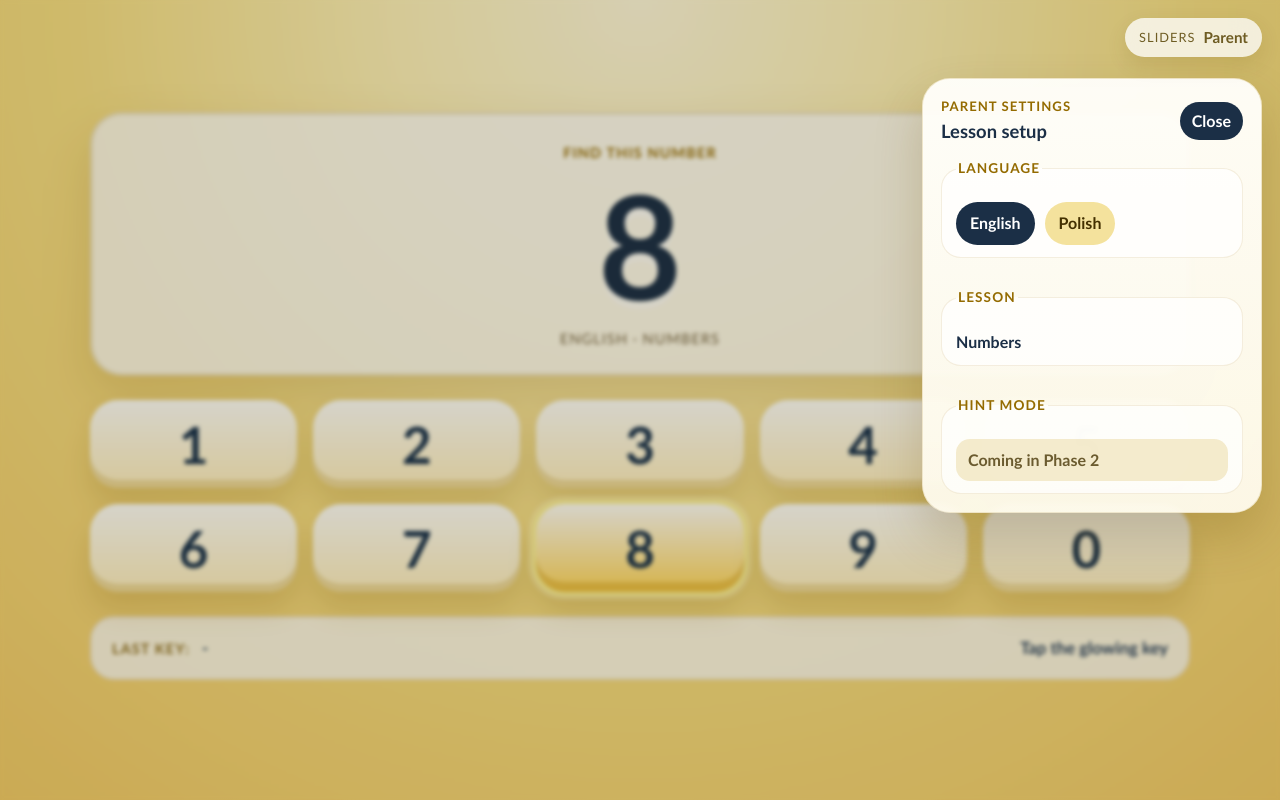
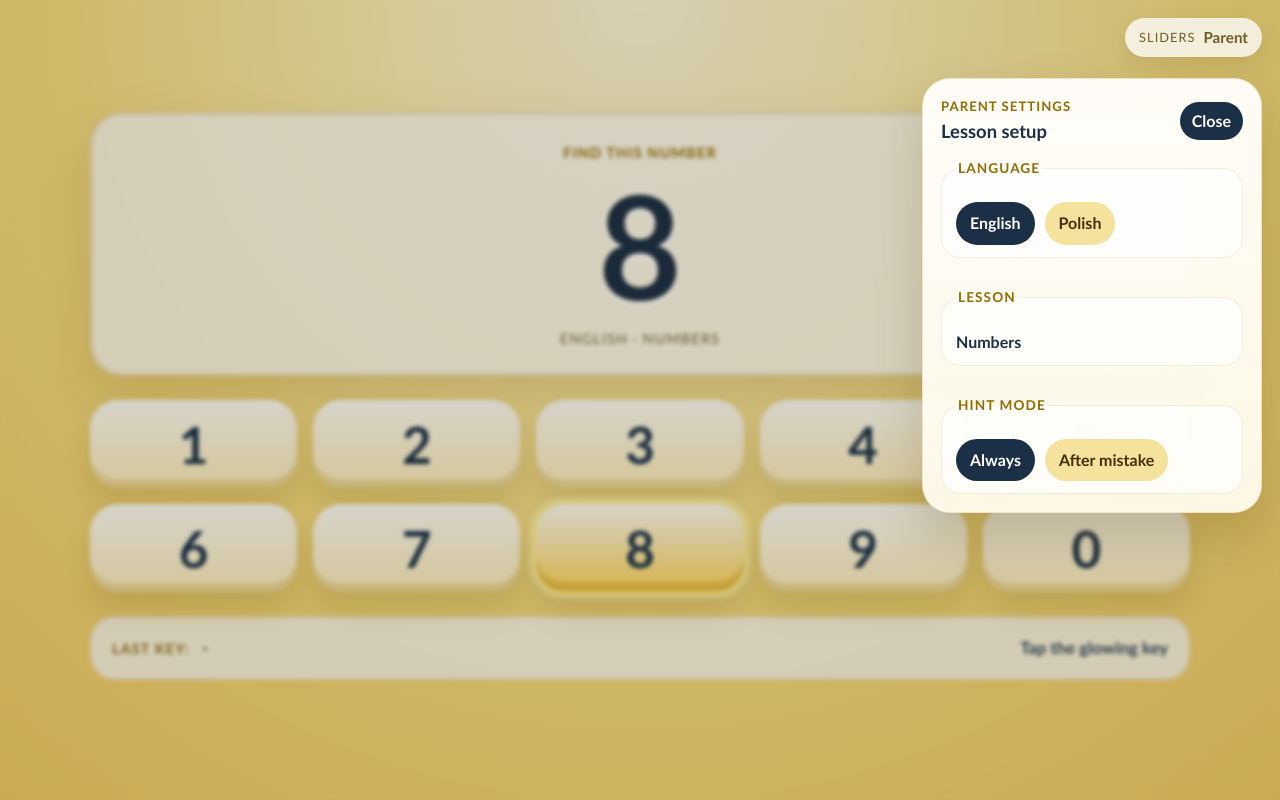
Before and after one commit to otiunov/keyboard_teacher, a React (Vite) app: page / in a window 1280 px wide. Both pictures are taken after a click on the button "Open parent settings". Built offline with nearby package versions, Linux system fonts and the light colour scheme.

Commit message:
Add cue-mode controls to parent settings

```diff
--- a/src/App.tsx
+++ b/src/App.tsx
@@ -5,7 +5,13 @@ import {
   getNumberKeyPresentation,
   submitNumberAnswer,
 } from './lesson'
-import { getLanguageOptions, getSessionCopy, type Language } from './session'
+import {
+  getCueModeOptions,
+  getLanguageOptions,
+  getSessionCopy,
+  type CueMode,
+  type Language,
+} from './session'
 import { speakText } from './speech'
 
 const numberRows = [
@@ -16,6 +22,7 @@ const numberKeys = numberRows.flat()
 
 function App() {
   const [language, setLanguage] = useState<Language>('en')
+  const [cueMode, setCueMode] = useState<CueMode>('always')
   const [isParentDrawerOpen, setIsParentDrawerOpen] = useState(false)
   const [lesson, setLesson] = useState(() => createNumberLessonState())
   const advanceTimerRef = useRef<number | null>(null)
@@ -151,15 +158,25 @@ function App() {
 
             <fieldset className="parent-drawer__group parent-drawer__group--hint">
               <legend>Hint mode</legend>
-              <p className="parent-drawer__hint-placeholder" aria-disabled="true">
-                Coming in Phase 2
-              </p>
+              <div className="parent-drawer__choices">
+                {getCueModeOptions().map((option) => (
+                  <button
+                    key={option.value}
+                    type="button"
+                    className="parent-drawer__choice"
+                    aria-pressed={cueMode === option.value}
+                    onClick={() => setCueMode(option.value)}
+                  >
+                    {option.label}
+                  </button>
+                ))}
+              </div>
             </fieldset>
           </div>
         </section>
       ) : null}
 
-      <section className="lesson-shell" aria-label="Numbers lesson">
+      <section className="lesson-shell" aria-label="Numbers lesson" data-cue-mode={cueMode}>
         <section
           className="prompt-beacon"
           role="region"
--- a/src/session.ts
+++ b/src/session.ts
@@ -1,4 +1,5 @@
 export type Language = 'en' | 'pl'
+export type CueMode = 'always' | 'after-mistake'
 
 type SessionCopy = {
   eyebrow: string
@@ -8,6 +9,11 @@ type SessionCopy = {
 const languageOptions: Array<{ value: Language; label: string }> = [
   { value: 'en', label: 'English' },
   { value: 'pl', label: 'Polish' },
+]
+
+const cueModeOptions: Array<{ value: CueMode; label: string }> = [
+  { value: 'always', label: 'Always' },
+  { value: 'after-mistake', label: 'After mistake' },
 ]
 
 const sessionCopy: Record<Language, SessionCopy> = {
@@ -25,6 +31,10 @@ export function getLanguageOptions() {
   return languageOptions
 }
 
+export function getCueModeOptions() {
+  return cueModeOptions
+}
+
 export function getSessionCopy(language: Language) {
   return sessionCopy[language]
 }
```
Also changed, not shown: 1 other file (tests, documents, lock files or other folders).
